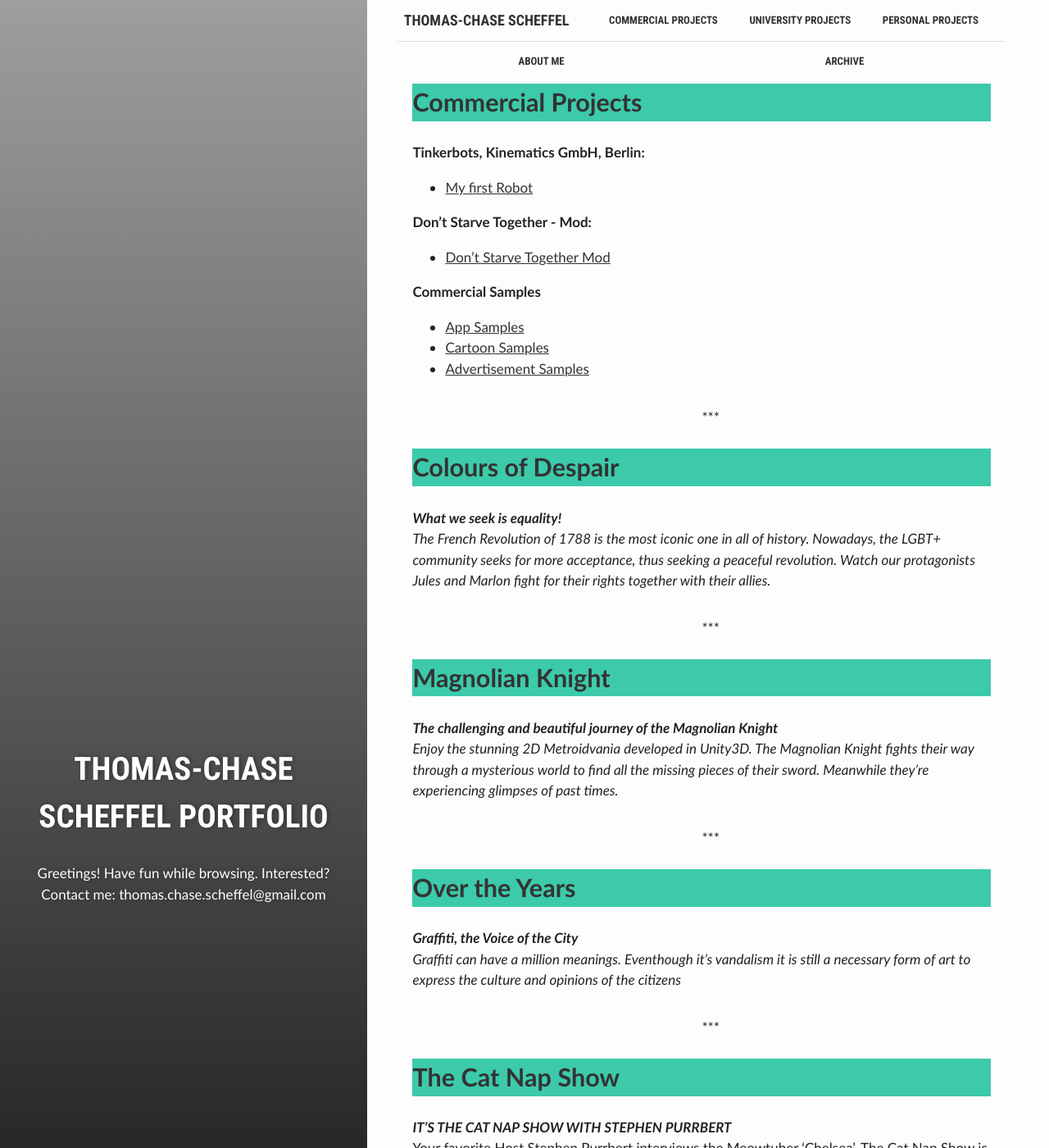
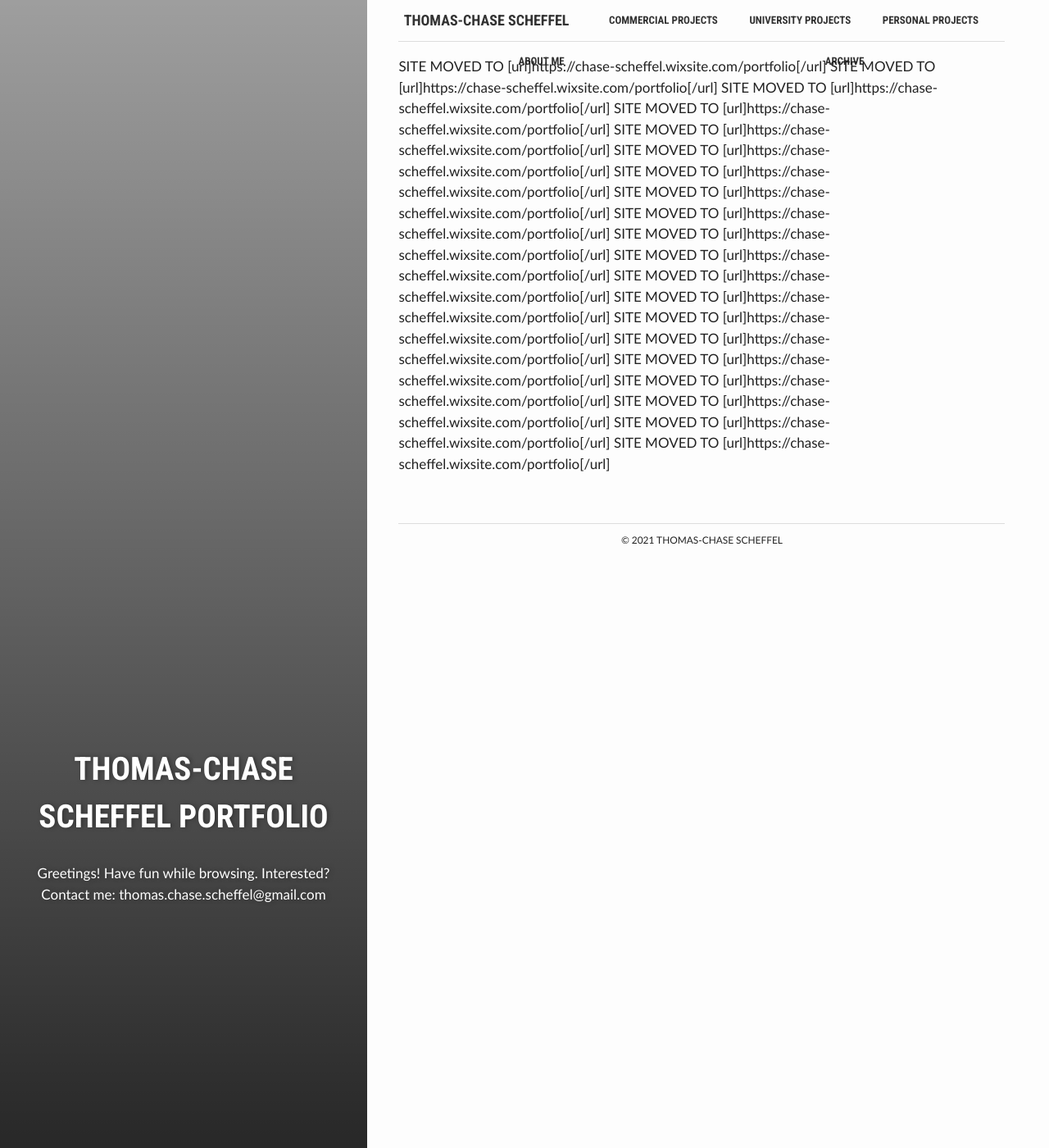
Before and after one commit to ChaseTheHunter/chasethehunter.github.io, a Jekyll site: the page built from index.html, in a window 1280 px wide and 1400 px high. Shown: the whole window at 82% size. Built offline with Jekyll 4.4.1, drawn with Linux system fonts in a browser that asks for light colours; some of the changed text lies outside the part shown.

Commit message:
Update index.html

```diff
--- a/index.html
+++ b/index.html
@@ -7,8 +7,7 @@ summary: "Greetings! Have fun while browsing. Interested? Contact me: thomas.cha
 ---
 
 {% for post in site.posts limit: 100 %}
-  <article class="index-page">
-    <h2><a href="{{ post.url }}">{{ post.title }}</a></h2>
-    {{ post.excerpt }}
-  </article>
+
+SITE MOVED TO [url]https://chase-scheffel.wixsite.com/portfolio[/url]
+
 {% endfor %}
```
